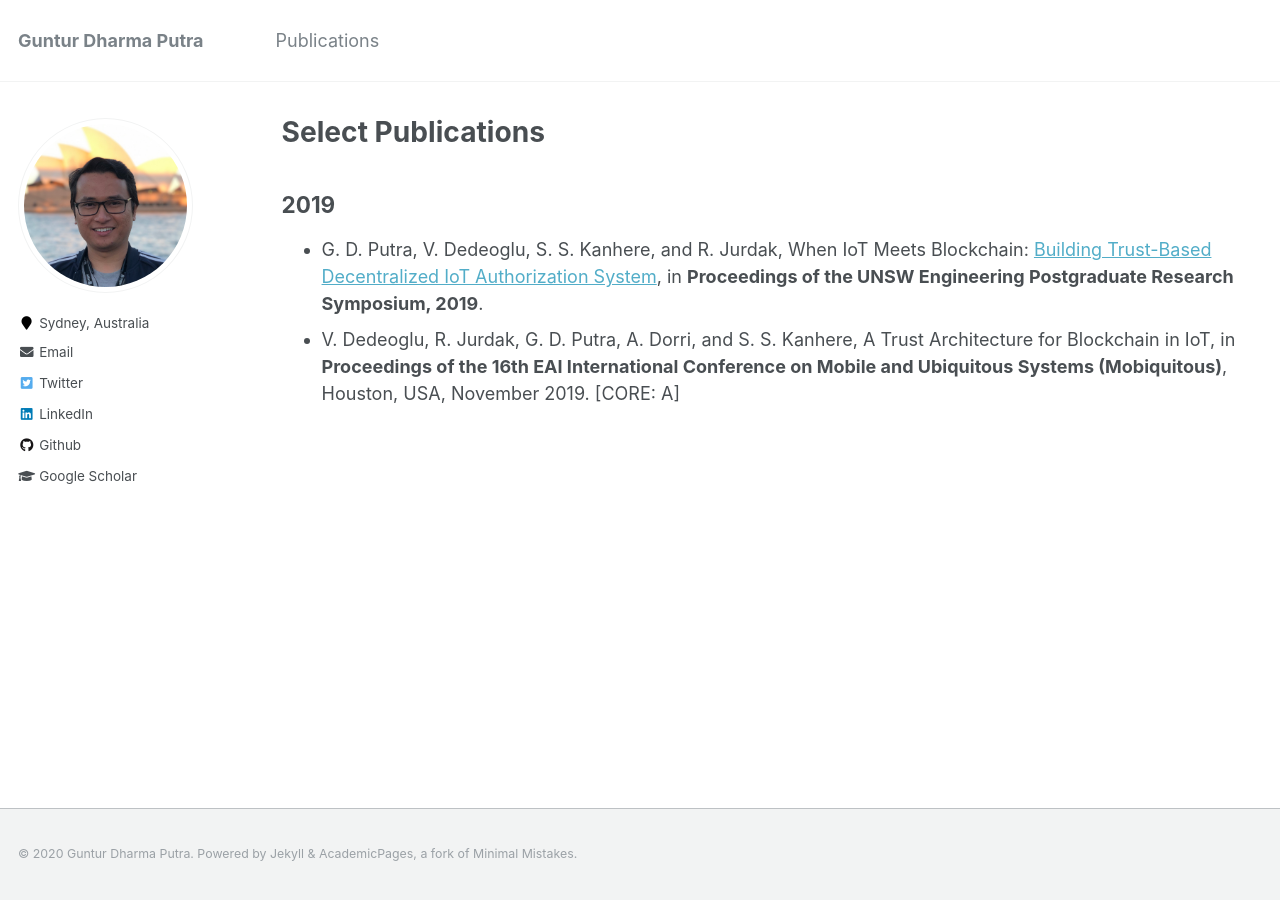
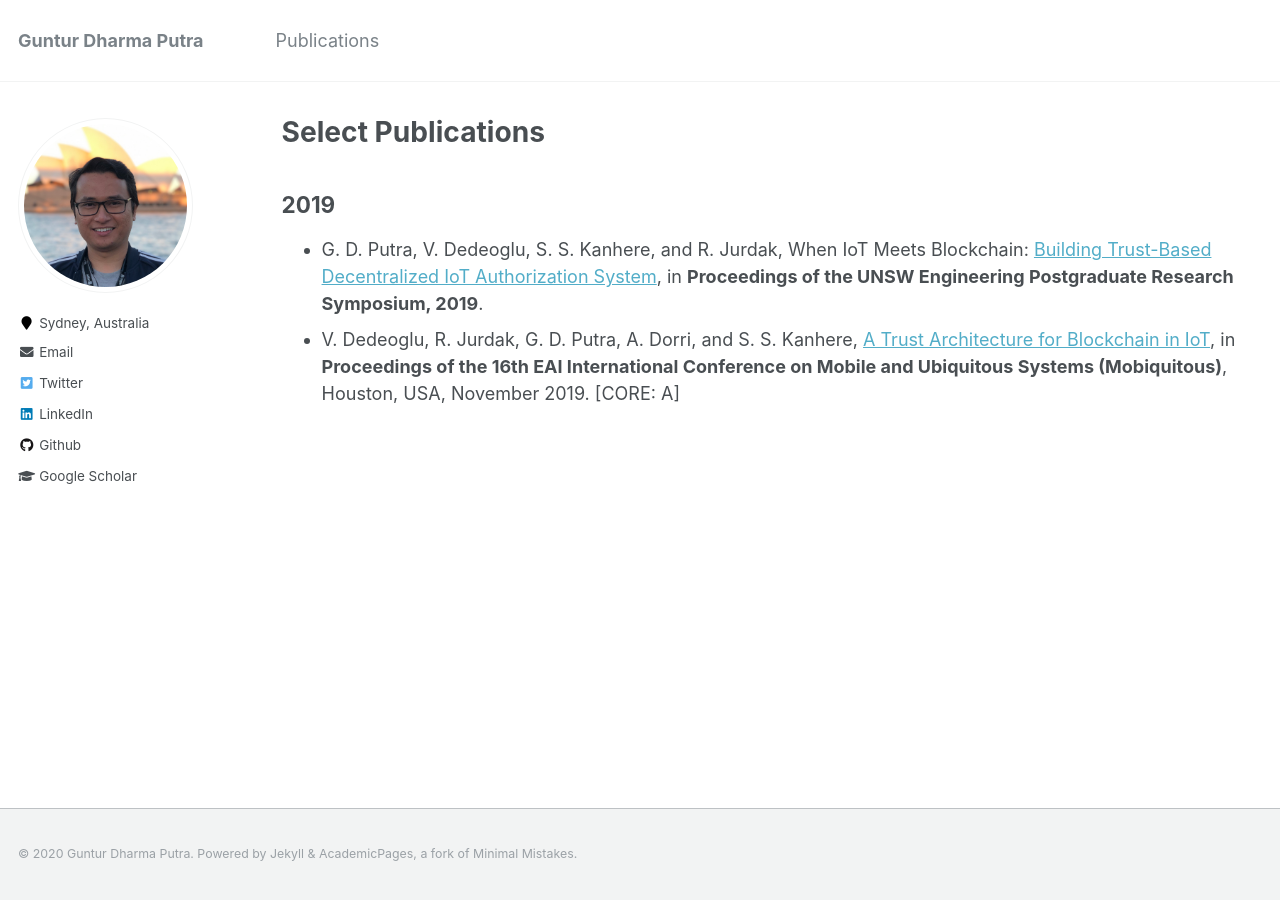
Before and after one commit to gdputra/gdputra.github.io, a Jekyll site: the page built from _pages/pub.md, in a window 1280 px wide. Built offline with Jekyll 4.4.1, drawn with Linux system fonts in a browser that asks for light colours; part of the change alters nothing that is shown.

```diff
--- a/_pages/pub.md
+++ b/_pages/pub.md
@@ -10,4 +10,4 @@ author_profile: true
 2019
 ----
 - G. D. Putra, V. Dedeoglu, S. S. Kanhere, and R. Jurdak, When IoT Meets Blockchain: [Building Trust-Based Decentralized IoT Authorization System](https://www.engineering.unsw.edu.au/2019-postgraduate-research-symposium-abstracts#DFP02), in **Proceedings of the UNSW Engineering Postgraduate Research Symposium, 2019**.
-- V. Dedeoglu, R. Jurdak, G. D. Putra, A. Dorri, and S. S. Kanhere, A Trust Architecture for Blockchain in IoT, in **Proceedings of the 16th EAI International Conference on Mobile and Ubiquitous Systems (Mobiquitous)**, Houston, USA, November 2019. [CORE: A]
+- V. Dedeoglu, R. Jurdak, G. D. Putra, A. Dorri, and S. S. Kanhere, [A Trust Architecture for Blockchain in IoT](https://doi.org/10.1145/3360774.3360822), in **Proceedings of the 16th EAI International Conference on Mobile and Ubiquitous Systems (Mobiquitous)**, Houston, USA, November 2019. [CORE: A]
```
